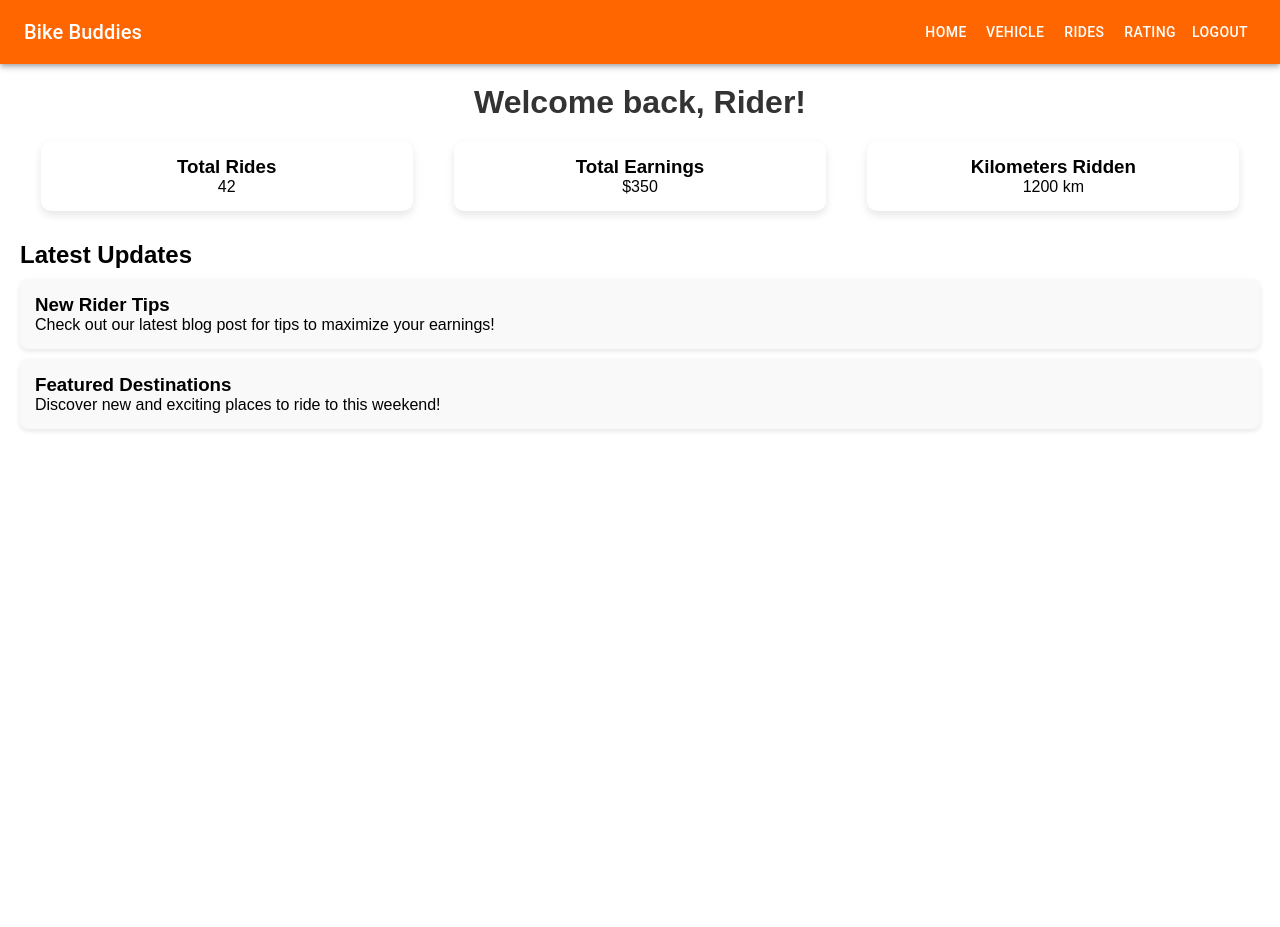
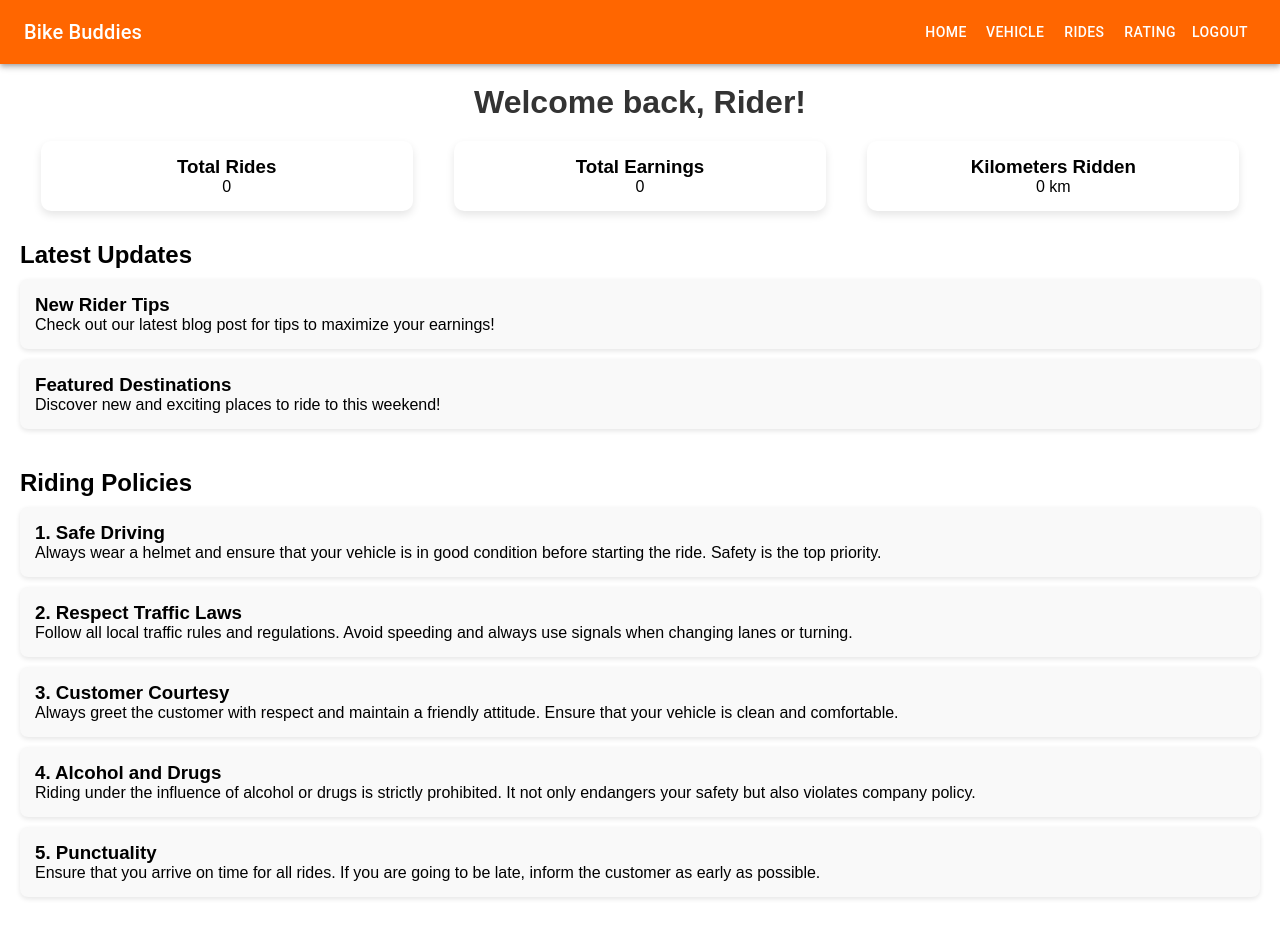
Before and after one commit to RITHIKRAJESH/Bikebuddies, a React (Vite) app in the folder client/: page /rider in a window 1280 px wide. Before the commit the page ends 800 px from the top, so only its background shows below. Built offline with nearby package versions, Linux system fonts and the light colour scheme.

Commit message:
"rider dash board completed"

```diff
--- a/client/src/components/admin/viewreviews.jsx
+++ b/client/src/components/admin/viewreviews.jsx
@@ -82,7 +82,7 @@ export default function Viewreviews() {
               <TableCell>Rating</TableCell>
               <TableCell>Review</TableCell>
               <TableCell>User</TableCell>
-              <TableCell>Action</TableCell>
+              {/* <TableCell>Action</TableCell> */}
             </TableRow>
           </TableHead>
           <TableBody>
@@ -96,9 +96,9 @@ export default function Viewreviews() {
                 <TableCell>{review.rating}</TableCell>
                 <TableCell>{review.review}</TableCell>
                 <TableCell>{review.userId?.fullname}</TableCell>
-                <TableCell>
+                {/* <TableCell>
                   <Button onClick={() => handleReviewClick(review._id)}>POST</Button>
-                </TableCell>
+                </TableCell> */}
               </TableRow>
             ))}
           </TableBody>
--- a/client/src/components/rider/Riderhome.jsx
+++ b/client/src/components/rider/Riderhome.jsx
@@ -1,7 +1,33 @@
-import React from 'react';
+import React, { useEffect, useState } from 'react';
 import Navbar from './navbar';
+import axios from 'axios';
 
 export default function Riderhome() {
+  const [record, setRecord] = useState({});
+  const userId = localStorage.getItem('id');
+
+  useEffect(() => {
+    if (!userId) return; // Ensure userId is present before making API call
+
+    axios.get("http://localhost:9000/rider/viewtravel", { headers: { id: userId } })
+      .then((res) => {
+        setRecord(res.data);
+        console.log(res.data); // You can remove this log in production
+      })
+      .catch((err) => {
+        console.log(err);
+        // Handle error gracefully, possibly show an error message in the UI
+      });
+  }, [userId]);
+
+  // Safe parsing for totalKilometers
+  let totalKilometers = 0;
+  if (record.totalKilometers && typeof record.totalKilometers === 'string') {
+    const kilometersString = record.totalKilometers.replace('km', '').trim(); // Remove 'km'
+    const numbersArray = kilometersString.split(' ').map(num => parseFloat(num)).filter(num => !isNaN(num)); // Convert to numbers and filter out any NaN values
+    totalKilometers = numbersArray.reduce((acc, currentValue) => acc + currentValue, 0);
+  }
+
   return (
     <>
       <Navbar />
@@ -11,24 +37,17 @@ export default function Riderhome() {
         <div style={styles.statsContainer}>
           <div style={styles.statsCard}>
             <h3>Total Rides</h3>
-            <p>42</p> {/* Replace with dynamic data */}
+            <p>{record.totalRidesCount || 0}</p> {/* Fallback if data is missing */}
           </div>
           <div style={styles.statsCard}>
             <h3>Total Earnings</h3>
-            <p>$350</p> {/* Replace with dynamic data */}
+            <p>{record.totalEarnings || 0}</p> {/* Fallback if data is missing */}
           </div>
           <div style={styles.statsCard}>
             <h3>Kilometers Ridden</h3>
-            <p>1200 km</p> {/* Replace with dynamic data */}
+            <p>{totalKilometers} km</p> {/* Safely display total kilometers */}
           </div>
         </div>
-
-        {/* <div style={styles.quickActions}>
-          <button style={styles.quickActionButton}>View My Vehicles</button>
-          <button style={styles.quickActionButton}>Start a Ride</button>
-          <button style={styles.quickActionButton}>View Earnings</button>
-          <button style={styles.quickActionButton}>Settings</button>
-        </div> */}
 
         <div style={styles.news}>
           <h2>Latest Updates</h2>
@@ -42,7 +61,31 @@ export default function Riderhome() {
           </div>
         </div>
 
-        {/* <button style={styles.floatingButton}>+</button> */}
+        {/* Dummy Riding Policies Section */}
+        <div style={styles.policies}>
+          <h2>Riding Policies</h2>
+          <div style={styles.policyCard}>
+            <h3>1. Safe Driving</h3>
+            <p>Always wear a helmet and ensure that your vehicle is in good condition before starting the ride. Safety is the top priority.</p>
+          </div>
+          <div style={styles.policyCard}>
+            <h3>2. Respect Traffic Laws</h3>
+            <p>Follow all local traffic rules and regulations. Avoid speeding and always use signals when changing lanes or turning.</p>
+          </div>
+          <div style={styles.policyCard}>
+            <h3>3. Customer Courtesy</h3>
+            <p>Always greet the customer with respect and maintain a friendly attitude. Ensure that your vehicle is clean and comfortable.</p>
+          </div>
+          <div style={styles.policyCard}>
+            <h3>4. Alcohol and Drugs</h3>
+            <p>Riding under the influence of alcohol or drugs is strictly prohibited. It not only endangers your safety but also violates company policy.</p>
+          </div>
+          <div style={styles.policyCard}>
+            <h3>5. Punctuality</h3>
+            <p>Ensure that you arrive on time for all rides. If you are going to be late, inform the customer as early as possible.</p>
+          </div>
+        </div>
+
       </div>
     </>
   );
@@ -70,23 +113,6 @@ const styles = {
     textAlign: 'center',
     width: '30%',
   },
-  quickActions: {
-    display: 'flex',
-    justifyContent: 'center',
-    flexWrap: 'wrap',
-    marginTop: '30px',
-  },
-  quickActionButton: {
-    backgroundColor: '#ff6600',
-    color: 'white',
-    border: 'none',
-    borderRadius: '8px',
-    padding: '10px 20px',
-    fontSize: '16px',
-    margin: '10px',
-    cursor: 'pointer',
-    boxShadow: '0 4px 10px rgba(0,0,0,0.1)',
-  },
   news: {
     marginTop: '30px',
   },
@@ -97,21 +123,14 @@ const styles = {
     borderRadius: '8px',
     boxShadow: '0 2px 5px rgba(0,0,0,0.1)',
   },
-  floatingButton: {
-    position: 'fixed',
-    bottom: '20px',
-    right: '20px',
-    backgroundColor: '#ff6600',
-    color: 'white',
-    border: 'none',
-    borderRadius: '50%',
-    width: '60px',
-    height: '60px',
-    fontSize: '30px',
-    display: 'flex',
-    justifyContent: 'center',
-    alignItems: 'center',
-    cursor: 'pointer',
-    boxShadow: '0 4px 10px rgba(0,0,0,0.3)',
+  policies: {
+    marginTop: '40px',
+  },
+  policyCard: {
+    backgroundColor: '#f9f9f9',
+    padding: '15px',
+    margin: '10px 0',
+    borderRadius: '8px',
+    boxShadow: '0 2px 5px rgba(0,0,0,0.1)',
   },
 };
--- a/client/src/components/rider/completedRids.jsx
+++ b/client/src/components/rider/completedRids.jsx
@@ -41,7 +41,7 @@ export default function CompletedRides() {
                   <p className="details">🆔 Booking ID: <span className="id">{ride._id}</span></p>
                   <p className="details">📍 Start: <span className="highlight">{ride.startAddress}</span></p>
                   <p className="details">🚩 End: <span className="highlight">{ride.endAddress}</span></p>
-                  <p className="details">🚗 Distance: <span className="highlight">{ride.totalDistance} km</span></p>
+                  <p className="details">🚗 Distance: <span className="highlight">{ride.totalDistance}</span></p>
                   <p className="details">💵 Amount: <span className="highlight">₹{ride.fare}</span></p>
 
                   {/* Status Indicator */}
--- a/client/src/components/rider/viewbookings.jsx
+++ b/client/src/components/rider/viewbookings.jsx
@@ -402,7 +402,7 @@ export default function RiderViewBookings() {
                   <p className="details">🆔 Booking ID: <span className="id">{ride._id}</span></p>
                   <p className="details">📍 Start: <span className="highlight">{ride.startAddress}</span></p>
                   <p className="details">🚩 End: <span className="highlight">{ride.endAddress}</span></p>
-                  <p className="details">🚗 Distance: <span className="highlight">{ride.totalDistance} km</span></p>
+                  <p className="details">🚗 Distance: <span className="highlight">{ride.totalDistance}</span></p>
                   <p className="details">💵 Amount: <span className="highlight">₹{ride.fare}</span></p>
 
                   {/* Status Indicator */}
```
Also changed, not shown: 2 other files (tests, documents, lock files or other folders).
